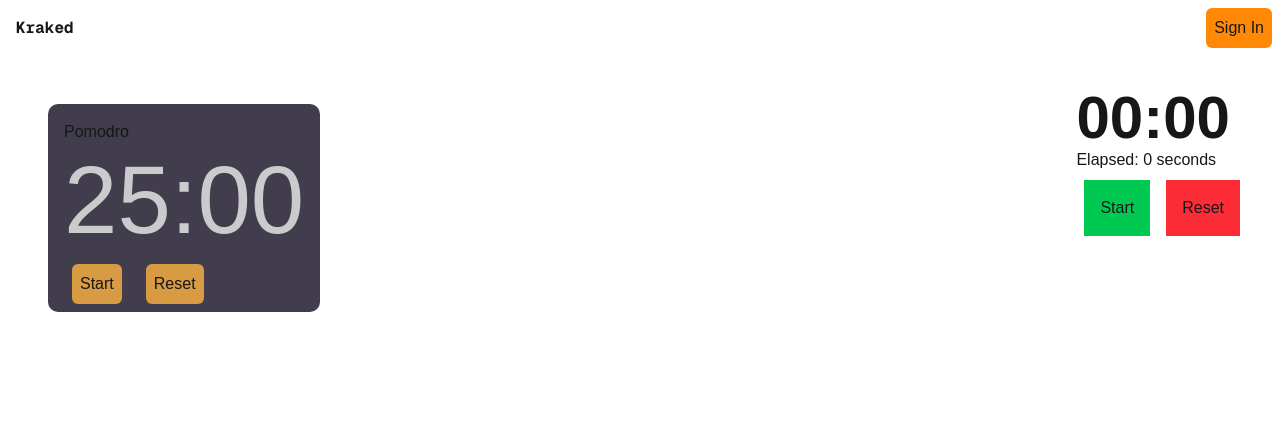
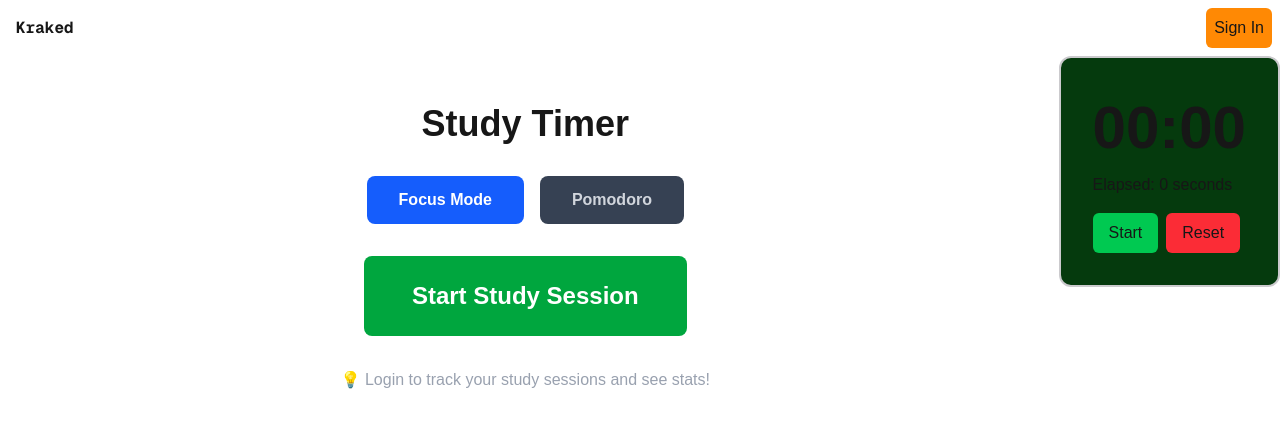
Before and after one commit to thegeekyb0y/dsbored121, a Next.js app: page / in a window 1280 px wide. Shown: the top 428 px of the page. Built offline with nearby package versions, Linux system fonts and the light colour scheme; no server answers.

Commit message:
big changes

```diff
--- /dev/null
+++ b/app/components/ModeSelector.tsx
@@ -0,0 +1,36 @@
+"use client";
+
+interface ModeSelectorProps {
+  mode: "focus" | "pomodoro";
+  onModeChange: (mode: "focus" | "pomodoro") => void;
+}
+
+export default function ModeSelector({
+  mode,
+  onModeChange,
+}: ModeSelectorProps) {
+  return (
+    <div className="flex gap-4 mb-8">
+      <button
+        onClick={() => onModeChange("focus")}
+        className={`px-8 py-3 rounded-lg font-semibold transition ${
+          mode === "focus"
+            ? "bg-blue-600 text-white"
+            : "bg-gray-700 text-gray-300 hover:bg-gray-600"
+        }`}
+      >
+        Focus Mode
+      </button>
+      <button
+        onClick={() => onModeChange("pomodoro")}
+        className={`px-8 py-3 rounded-lg font-semibold transition ${
+          mode === "pomodoro"
+            ? "bg-blue-600 text-white"
+            : "bg-gray-700 text-gray-300 hover:bg-gray-600"
+        }`}
+      >
+        Pomodoro
+      </button>
+    </div>
+  );
+}
--- a/app/components/Stopwatch.tsx
+++ b/app/components/Stopwatch.tsx
@@ -13,23 +13,34 @@ export default function TestStopwatch() {
   } = useStopwatch();
 
   return (
-    <div className="p-8">
-      <h1 className="text-6xl font-bold">{formattedTime}</h1>
-      <p>Elapsed: {elapsedSeconds} seconds</p>
+    <div className="p-8 bg-krakedgreen rounded-xl border-2 border-krakedlight">
+      <h1 className="text-6xl font-bold m-0 leading-tight">{formattedTime}</h1>
+      <p className="m-0 mt-2">Elapsed: {elapsedSeconds} seconds</p>
 
+      <div className="flex gap-2 mt-4">
         {!isRunning ? (
-        <button onClick={startTimer} className="bg-green-500 p-4 m-2">
+          <button
+            onClick={startTimer}
+            className="bg-green-500 px-4 py-2 rounded-md m-0 inline-flex items-center"
+          >
             Start
           </button>
         ) : (
-        <button onClick={pauseTimer} className="bg-yellow-500 p-4 m-2">
+          <button
+            onClick={pauseTimer}
+            className="bg-yellow-500 px-4 py-2 rounded-md m-0 inline-flex items-center"
+          >
             Pause
           </button>
         )}
 
-      <button onClick={resetTimer} className="bg-red-500 p-4 m-2">
+        <button
+          onClick={resetTimer}
+          className="bg-red-500 px-4 py-2 rounded-md m-0 inline-flex items-center"
+        >
           Reset
         </button>
       </div>
+    </div>
   );
 }
--- /dev/null
+++ b/app/components/SubjectSelect.tsx
@@ -0,0 +1,38 @@
+"use client";
+
+const SUBJECTS = [
+  "Web Development",
+  "DSA",
+  "System Design",
+  "Mathematics",
+  "Web3",
+  "Engineering",
+  "Other",
+];
+
+interface SubjectSelectProps {
+  value: string;
+  onChange: (value: string) => void;
+}
+
+export default function SubjectSelect({ value, onChange }: SubjectSelectProps) {
+  return (
+    <div className="w-full max-w-md mx-auto mb-6">
+      <label className="block text-sm font-medium text-gray-300 mb-2">
+        What are you studying?
+      </label>
+      <select
+        value={value}
+        onChange={(e) => onChange(e.target.value)}
+        className="w-full px-4 py-3 bg-gray-700 text-white border border-gray-600 rounded-lg focus:ring-2 focus:ring-blue-500 focus:border-transparent"
+      >
+        <option value="">Select subject...</option>
+        {SUBJECTS.map((subject) => (
+          <option key={subject} value={subject}>
+            {subject}
+          </option>
+        ))}
+      </select>
+    </div>
+  );
+}
--- a/app/components/TimerComp.tsx
+++ b/app/components/TimerComp.tsx
@@ -1,13 +1,32 @@
 "use client";
-import React from "react";
+import React, { useEffect, useState } from "react";
 import { useTimer } from "../hooks/useTimer";
 
-export default function TimerComp() {
-  const { formattedTime, isRunning, startTimer, pauseTimer, resetTimer } =
-    useTimer();
+interface TimerCompProps {
+  onComplete?: (seconds: number) => void;
+}
+
+export default function TimerComp({ onComplete }: TimerCompProps) {
+  const [duration, setDuration] = useState(25);
+  const {
+    formattedTime,
+    isRunning,
+    startTimer,
+    pauseTimer,
+    resetTimer,
+    timeLeft,
+    initialDuration,
+  } = useTimer(duration);
+
+  useEffect(() => {
+    if (timeLeft === 0 && onComplete) {
+      onComplete(initialDuration);
+    }
+  }, [timeLeft, onComplete, initialDuration]);
+
   return (
     <div>
-      <div className="bg-krakedpurple pt-4 mt-12 mx-12 px-4 flex flex-col gap-2 items-start justify-center rounded-[10px]">
+      <div className="bg-krakedgreen border-2 border-krakedlight pt-4 mt-12 mx-12 px-4 flex flex-col gap-2 items-start justify-center rounded-[10px]">
         Pomodro
         <div className="text-8xl text-krakedlight ">{formattedTime}</div>
         <div className="flex gap-2">
--- /dev/null
+++ b/app/components/UnifiedTimer.tsx
@@ -0,0 +1,94 @@
+"use client";
+
+import { useState, useEffect, useRef } from "react";
+import useStopwatch from "@/app/hooks/useStopwatch";
+import { useTimer } from "@/app/hooks/useTimer";
+
+interface UnifiedTimerProps {
+  mode: "focus" | "pomodoro";
+  onComplete: (durationSeconds: number) => void;
+}
+
+export default function UnifiedTimer({ mode, onComplete }: UnifiedTimerProps) {
+  // Stopwatch for Focus Mode
+  const stopwatch = useStopwatch();
+
+  // Countdown for Pomodoro Mode (useTimer accepts an optional duration in minutes)
+  const pomodoro = useTimer(25);
+
+  // call onComplete when pomodoro finishes (only once per cycle)
+  const completionCalledRef = useRef(false);
+
+  useEffect(() => {
+    if (mode !== "pomodoro") return;
+
+    // reset the flag when timer is reset or a new session starts
+    if (pomodoro.timeLeft === pomodoro.initialDuration) {
+      completionCalledRef.current = false;
+    }
+
+    if (pomodoro.timeLeft === 0 && !completionCalledRef.current) {
+      completionCalledRef.current = true;
+      onComplete(pomodoro.initialDuration);
+    }
+  }, [mode, pomodoro.timeLeft, pomodoro.initialDuration, onComplete]);
+
+  // Use the appropriate timer based on mode
+  const { formattedTime, isRunning, startTimer, pauseTimer, resetTimer } =
+    mode === "focus" ? stopwatch : pomodoro;
+
+  // Stop button (only for Focus Mode)
+  const handleStop = () => {
+    pauseTimer();
+    if (mode === "focus") {
+      onComplete(stopwatch.elapsedSeconds);
+    }
+  };
+
+  return (
+    <div className="bg-gray-800 rounded-xl p-12 text-center">
+      <h1 className="text-8xl font-bold text-white mb-8">{formattedTime}</h1>
+
+      <div className="flex gap-4 justify-center">
+        {!isRunning ? (
+          <button
+            onClick={startTimer}
+            className="bg-green-600 hover:bg-green-700 text-white px-8 py-4 rounded-lg font-semibold text-lg"
+          >
+            Start
+          </button>
+        ) : (
+          <button
+            onClick={pauseTimer}
+            className="bg-yellow-600 hover:bg-yellow-700 text-white px-8 py-4 rounded-lg font-semibold text-lg"
+          >
+            Pause
+          </button>
+        )}
+
+        {mode === "focus" && (
+          <button
+            onClick={handleStop}
+            disabled={!isRunning && stopwatch.elapsedSeconds === 0}
+            className="bg-blue-600 hover:bg-blue-700 text-white px-8 py-4 rounded-lg font-semibold text-lg disabled:bg-gray-600 disabled:cursor-not-allowed"
+          >
+            Stop & Save
+          </button>
+        )}
+
+        <button
+          onClick={resetTimer}
+          className="bg-gray-600 hover:bg-gray-700 text-white px-8 py-4 rounded-lg font-semibold text-lg"
+        >
+          Reset
+        </button>
+      </div>
+
+      {mode === "focus" && (
+        <p className="text-gray-400 mt-4">
+          {stopwatch.elapsedSeconds} seconds elapsed
+        </p>
+      )}
+    </div>
+  );
+}
--- a/app/globals.css
+++ b/app/globals.css
@@ -10,16 +10,18 @@
   --color-foreground: var(--foreground);
   --font-sans: var(--font-geist-sans);
   --font-mono: var(--font-geist-mono);
-  --color-krakedgreen: #4a4d3d;
+  --color-krakedgreen: #053a0d;
   --color-krakedpurple: #413d4d;
   --color-krakedbg: #292727;
   --color-krakedlight: #cbcacd;
   --color-krakedyellow: #d89a42;
+  --color-krakedblue: #154162;
+  --color-krakedbrown: #053a0d;
 }
 
 @media (prefers-color-scheme: dark) {
   :root {
-    --background: #0a0a0a;
+    --background: #131212;
     --foreground: #ededed;
   }
 }
--- a/app/hooks/useTimer.ts
+++ b/app/hooks/useTimer.ts
@@ -1,6 +1,5 @@
 "use client";
 import { useEffect, useState } from "react";
-const POMODORO_TIME = 25 * 60;
 
 interface PomodroState {
   timeLeft: number;
@@ -9,10 +8,12 @@ interface PomodroState {
   pauseTimer: () => void;
   resetTimer: () => void;
   formattedTime: string;
+  initialDuration: number;
 }
 
-export function useTimer(): PomodroState {
-  const [timeLeft, setTimeLeft] = useState(POMODORO_TIME);
+export function useTimer(durationMinutes: number = 25): PomodroState {
+  const INITIAL_TIME = durationMinutes * 60;
+  const [timeLeft, setTimeLeft] = useState(INITIAL_TIME);
   const [isRunning, setIsRunning] = useState(false);
 
   useEffect(() => {
@@ -41,7 +42,7 @@ export function useTimer(): PomodroState {
   };
 
   const resetTimer = () => {
-    setTimeLeft(POMODORO_TIME);
+    setTimeLeft(INITIAL_TIME);
     setIsRunning(false);
   };
 
@@ -60,5 +61,6 @@ export function useTimer(): PomodroState {
     pauseTimer,
     resetTimer,
     formattedTime: formatTime(timeLeft),
+    initialDuration: INITIAL_TIME,
   };
 }
--- a/app/page.tsx
+++ b/app/page.tsx
@@ -6,7 +6,7 @@ export default function Home() {
   return (
     <main>
       <AppBar />
-      <div className="flex gap-2 justify-between">
+      <div className="flex gap-2 justify-between items-start">
         <Timer />
         <TestStopwatch />
       </div>
--- a/app/timer/page.tsx
+++ b/app/timer/page.tsx
@@ -1,15 +1,140 @@
 "use client";
+
 import { useSession } from "next-auth/react";
-import TimerComp from "../components/TimerComp";
+import { useState } from "react";
+import ModeSelector from "../components/ModeSelector";
+import SubjectSelect from "../components/SubjectSelect";
+import UnifiedTimer from "../components/UnifiedTimer";
 
-export default function Timer() {
-  const session = useSession();
+export default function TimerPage() {
+  const { data: session } = useSession();
+  const [mode, setMode] = useState<"focus" | "pomodoro">("focus");
+  const [subject, setSubject] = useState("");
+  const [saving, setSaving] = useState(false);
+  const [timerActive, setTimerActive] = useState(false);
+  const [showSubjectSelect, setShowSubjectSelect] = useState(false);
+
+  const handleStartClick = () => {
+    setShowSubjectSelect(true);
+  };
+
+  const handleSubjectConfirm = () => {
+    if (!subject) {
+      alert("Please select a subject");
+      return;
+    }
+    setShowSubjectSelect(false);
+    setTimerActive(true);
+  };
+
+  const handleComplete = async (durationSeconds: number) => {
+    if (!session?.user) {
+      alert("Great work! Login to track your progress.");
+      resetState();
+      return;
+    }
+
+    setSaving(true);
+    try {
+      const response = await fetch("/api/sessions", {
+        method: "POST",
+        headers: { "Content-Type": "application/json" },
+        body: JSON.stringify({
+          duration: durationSeconds,
+          tag: subject,
+        }),
+      });
+
+      if (response.ok) {
+        const minutes = Math.floor(durationSeconds / 60);
+        const seconds = durationSeconds % 60;
+        alert(`Session saved! ✅\nYou studied for ${minutes}m ${seconds}s`);
+      } else {
+        alert("Failed to save session. Please try again.");
+      }
+    } catch (error) {
+      console.error("Error saving session:", error);
+      alert("Error saving session. Please try again.");
+    } finally {
+      setSaving(false);
+      resetState();
+    }
+  };
+
+  const resetState = () => {
+    setTimerActive(false);
+    setShowSubjectSelect(false);
+    setSubject("");
+  };
 
   return (
-    <div>
-      <TimerComp />
+    <div className="max-w-4xl mx-auto px-4 py-12">
+      <h1 className="text-4xl font-bold text-center mb-8">Study Timer</h1>
+
+      <div className="flex flex-col items-center">
+        {/* Mode Selector - Always visible */}
+        <ModeSelector
+          mode={mode}
+          onModeChange={(newMode) => {
+            if (!timerActive) {
+              setMode(newMode);
+            }
+          }}
+        />
+
+        {/* Subject Selection Modal/Dropdown */}
+        {showSubjectSelect && (
+          <div className="w-full max-w-md mb-6 p-6 bg-gray-800 rounded-lg">
+            <SubjectSelect value={subject} onChange={setSubject} />
+            <div className="flex gap-4 mt-4">
+              <button
+                onClick={handleSubjectConfirm}
+                disabled={!subject}
+                className="flex-1 bg-blue-600 hover:bg-blue-700 disabled:bg-gray-600 disabled:cursor-not-allowed text-white px-6 py-3 rounded-lg font-semibold"
+              >
+                Confirm
+              </button>
+              <button
+                onClick={() => setShowSubjectSelect(false)}
+                className="flex-1 bg-gray-600 hover:bg-gray-700 text-white px-6 py-3 rounded-lg font-semibold"
+              >
+                Cancel
+              </button>
+            </div>
+          </div>
+        )}
+
+        {/* Timer or Start Button */}
+        {!timerActive ? (
+          <button
+            onClick={handleStartClick}
+            className="bg-green-600 hover:bg-green-700 text-white px-12 py-6 rounded-lg font-bold text-2xl"
+          >
+            Start Study Session
+          </button>
+        ) : (
+          <>
+            {/* Show selected subject */}
+            <div className="mb-4 text-center">
+              <span className="inline-block bg-blue-600 text-white px-4 py-2 rounded-full text-sm font-medium">
+                {subject}
+              </span>
+            </div>
+
+            {/* Unified Timer */}
+            <UnifiedTimer mode={mode} onComplete={handleComplete} />
+
+            {saving && (
+              <p className="text-center mt-4 text-gray-400">
+                Saving session...
+              </p>
+            )}
+          </>
+        )}
+      </div>
+
       {!session && (
-        <div className="mt-8 text-center text-gray-600">
+        <div className="mt-8 text-center text-gray-400">
           <p>💡 Login to track your study sessions and see stats!</p>
         </div>
       )}
```
Lines whose indentation alone changed are shown as unchanged.
